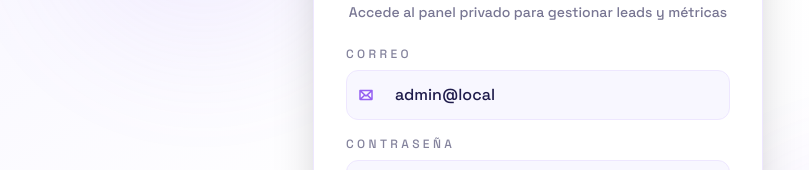
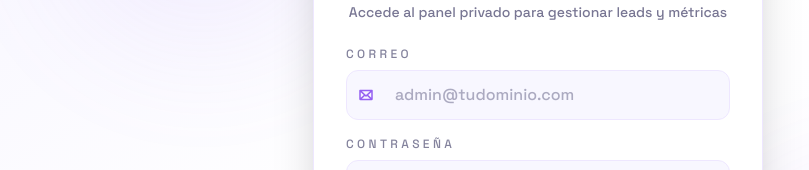
Before and after one commit to oscarlaradev/Portafolio-Ecommerce, a React (Vite) app: page /admin/login in a window 1280 px wide. Shown: the part 282-452 px from the top of the page, without its empty margins (102-911 px from the left). Built offline with nearby package versions, Linux system fonts and the light colour scheme; the HTML template or start-up script is replaced by a standard one.

Commit message:
fix: remove invalid default admin email in login form

```diff
--- a/src/pages/AdminLogin.jsx
+++ b/src/pages/AdminLogin.jsx
@@ -3,7 +3,7 @@ import { useNavigate } from 'react-router-dom';
 import { LockKey, Envelope } from '@phosphor-icons/react';
 
 export default function AdminLogin() {
-  const [email, setEmail] = useState('admin@local');
+  const [email, setEmail] = useState('');
   const [password, setPassword] = useState('');
   const [error, setError] = useState(null);
   const [show, setShow] = useState(false);
@@ -57,6 +57,7 @@ export default function AdminLogin() {
                 <input
                   aria-label="email"
                   type="email"
+                  placeholder="admin@tudominio.com"
                   required
                   value={email}
                   onChange={(e) => setEmail(e.target.value)}
```
